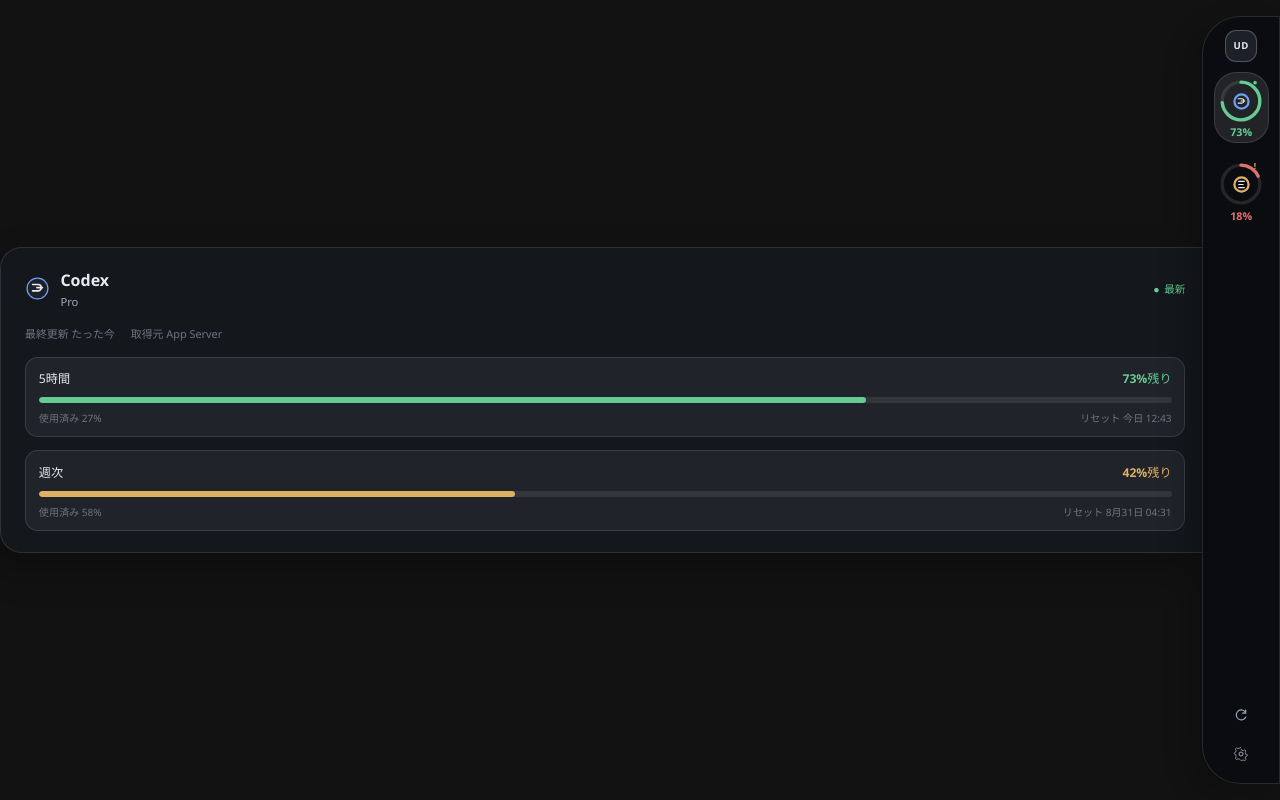
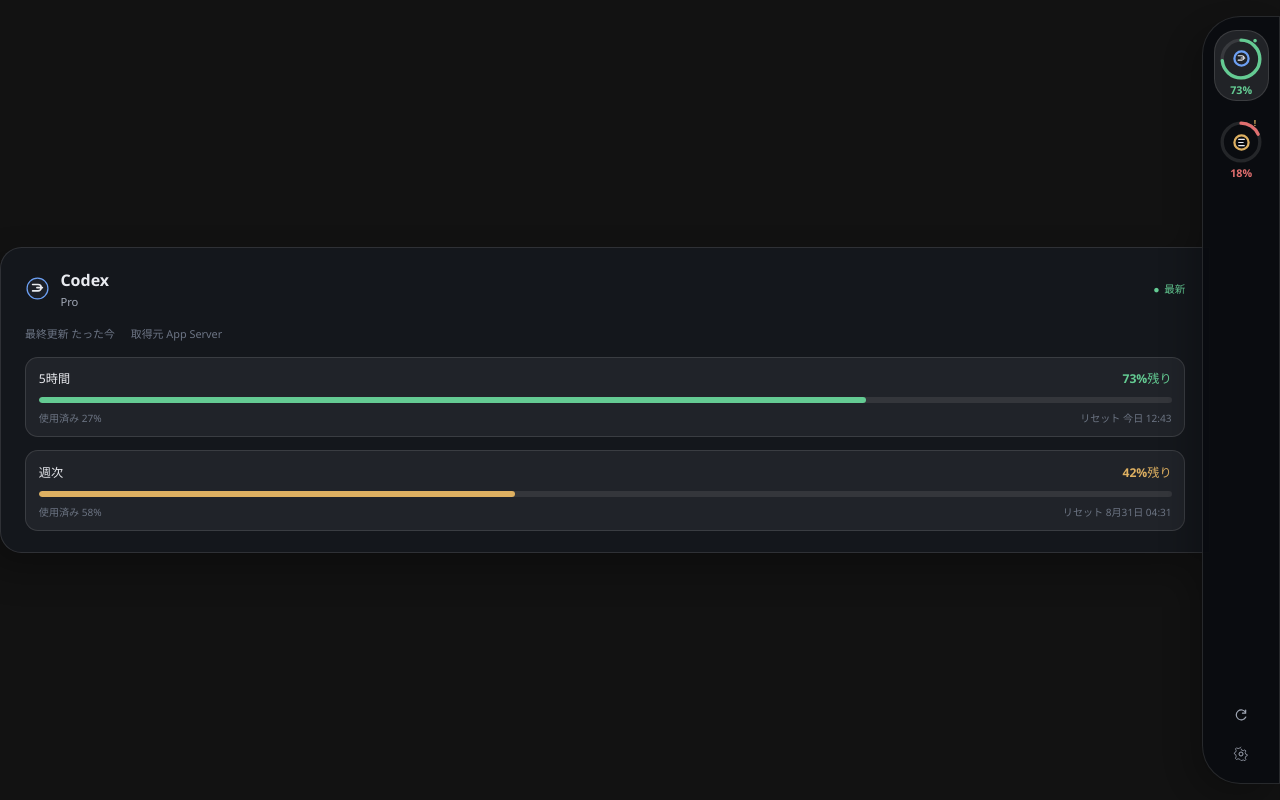
Before and after one commit to j23033it/UsageDock, a React (Vite) app: page / in a window 1280 px wide. Built offline with nearby package versions, Linux system fonts and the light colour scheme.

Commit message:
常駐ウィジェットのUD表示を削除

```diff
--- a/src/styles.css
+++ b/src/styles.css
@@ -50,8 +50,8 @@
 .widget-app--size-s { --rail-width: 3.5rem; }
 .widget-app--size-l { --rail-width: 5.75rem; }
 .widget-rail { position: fixed; z-index: 10; top: 1rem; right: var(--safe-right); bottom: calc(1rem + var(--safe-bottom)); display: flex; width: var(--rail-width); flex-direction: column; align-items: center; padding: .8rem .45rem; border: 1px solid var(--border-subtle); border-radius: 2.4rem 0 0 2.4rem; background: var(--surface-app); box-shadow: -12px 12px 32px rgb(0 0 0 / 24%); }
-.widget-rail__top, .widget-rail__bottom { display: flex; flex-direction: column; align-items: center; gap: .45rem; }
-.widget-rail__top { margin-bottom: .65rem; }
+.widget-rail__top { display: none; }
+.widget-rail__bottom { display: flex; flex-direction: column; align-items: center; gap: .45rem; }
 .widget-rail__bottom { margin-top: auto; }
 .widget-brand { display: inline-grid; width: 2rem; height: 2rem; place-items: center; border: 1px solid var(--border-strong); border-radius: .7rem; background: var(--surface-raised); color: var(--text-primary); font-size: .6rem; font-weight: 800; letter-spacing: .06em; }
 .provider-stack { display: flex; min-height: 0; flex-direction: column; align-items: center; gap: .75rem; overflow-y: auto; scrollbar-width: none; }
```
